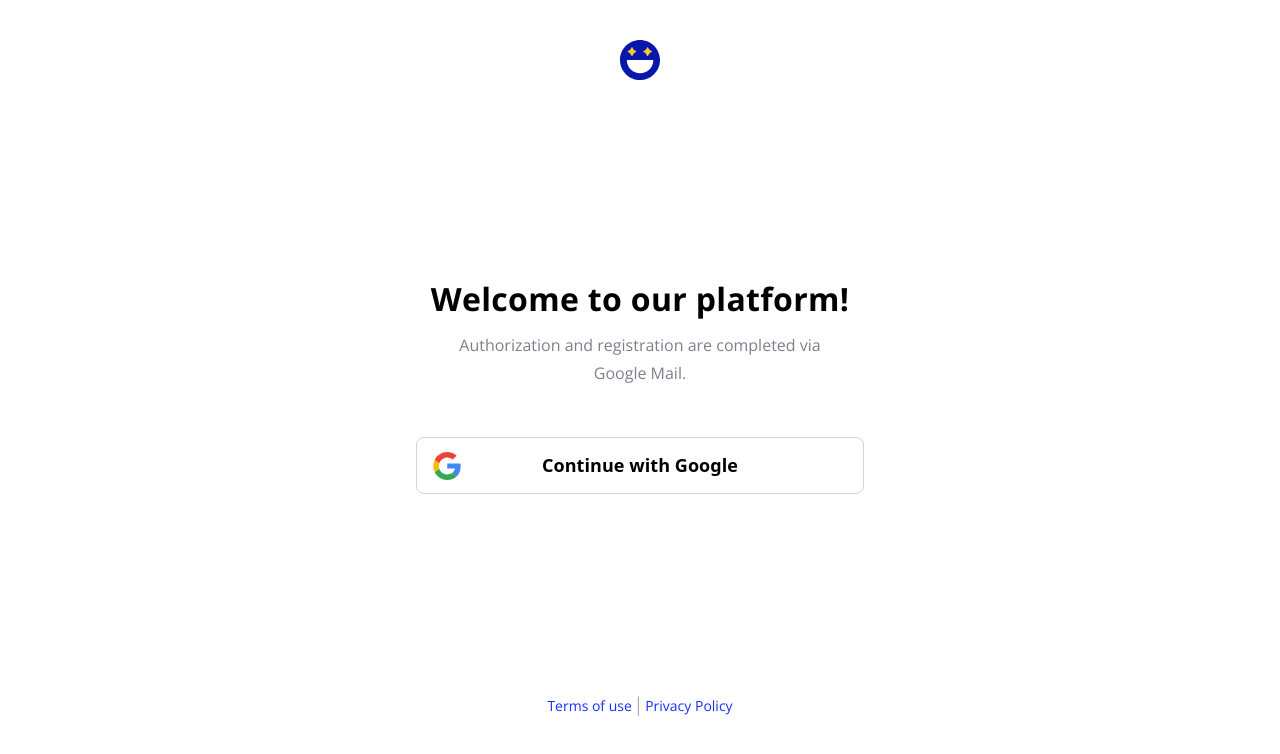
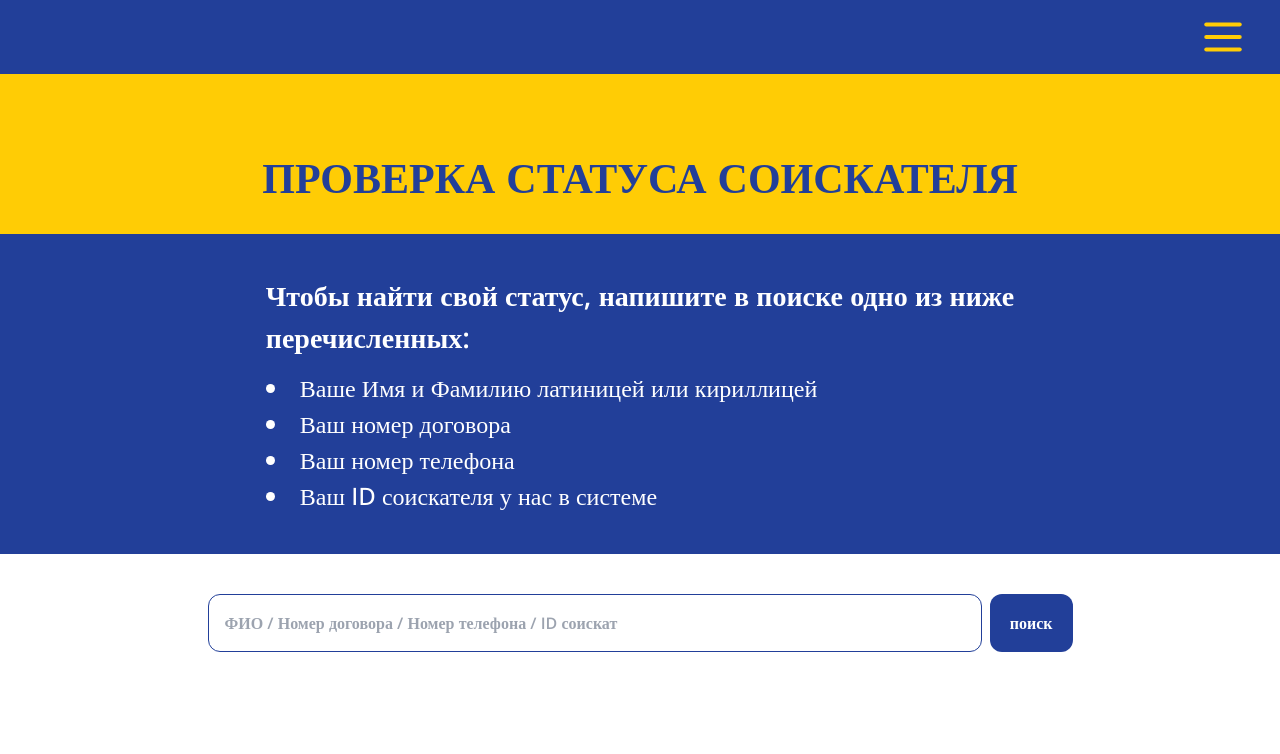
Before and after one commit to aaliimran/eurohunter, a Next.js app: page / in a window 1280 px wide. Shown: the top 754 px of the page. Built offline with nearby package versions, Linux system fonts and the light colour scheme; no server answers.

Commit message:
remove google auth

```diff
--- a/src/app/page.tsx
+++ b/src/app/page.tsx
@@ -1,10 +1,12 @@
 import GoogleAuth from "@/app/pages/auth/page";
 import React from "react";
+import StatusCheck from "./pages/status-check/page";
 
 const Index = () => {
   return (
     <div>
-      <GoogleAuth />
+      {/* <GoogleAuth /> */}
+      <StatusCheck />
     </div>
   );
 };
--- a/src/components/headers/header-after-auth.tsx
+++ b/src/components/headers/header-after-auth.tsx
@@ -6,17 +6,17 @@ const HeaderAfterAuth = () => {
   const route = useRouter();
   const [isMenuOpen, setIsMenuOpen] = useState(false);
 
-  const handleRouteToUserProfile = () => {
-    route.push("/pages/user-profile");
-  };
+  // const handleRouteToUserProfile = () => {
+  //   route.push("/pages/user-profile");
+  // };
 
-  const handleRouteToHome = () => {
-    route.push("/");
-  };
+  // const handleRouteToHome = () => {
+  //   route.push("/");
+  // };
 
-  const handleRouteToQueue = () => {
-    route.push("/#");
-  };
+  // const handleRouteToQueue = () => {
+  //   route.push("/#");
+  // };
 
   const handleRouteToStatusCheck = () => {
     route.push("/pages/status-check");
@@ -35,18 +35,17 @@ const HeaderAfterAuth = () => {
   };
 
   return (
-    <div className="w-full bg-[#223F99] flex justify-between px-4 sm:px-6 lg:px-8">
-      <div className="flex justify-center items-center">
+    <div className="w-full bg-[#223F99] flex justify-end p-3 sm:px-6 lg:px-8">
+      {/* <div className="flex justify-center items-center">
         <button onClick={handleRouteToUserProfile}>
           <img src="/icons/profile.svg" alt="Profile" />
         </button>
-      </div>
+      </div> */}
       <div className="relative flex justify-center items-center">
         <button onClick={toggleMenu}>
           <img src="/icons/burger-menu.svg" alt="Menu" />
         </button>
       </div>
-
       {/* Overlay */}
       {isMenuOpen && (
         <div
```
